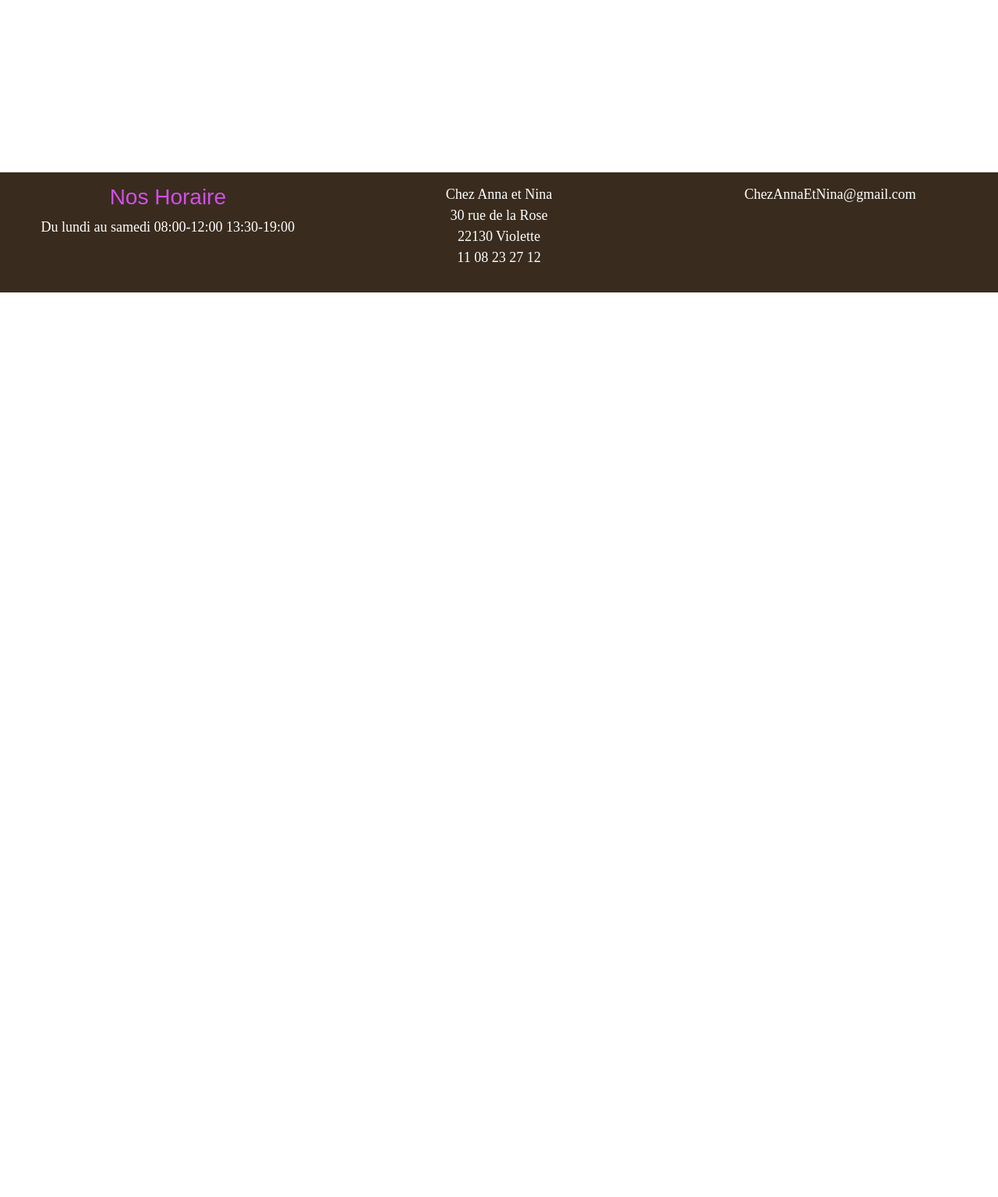
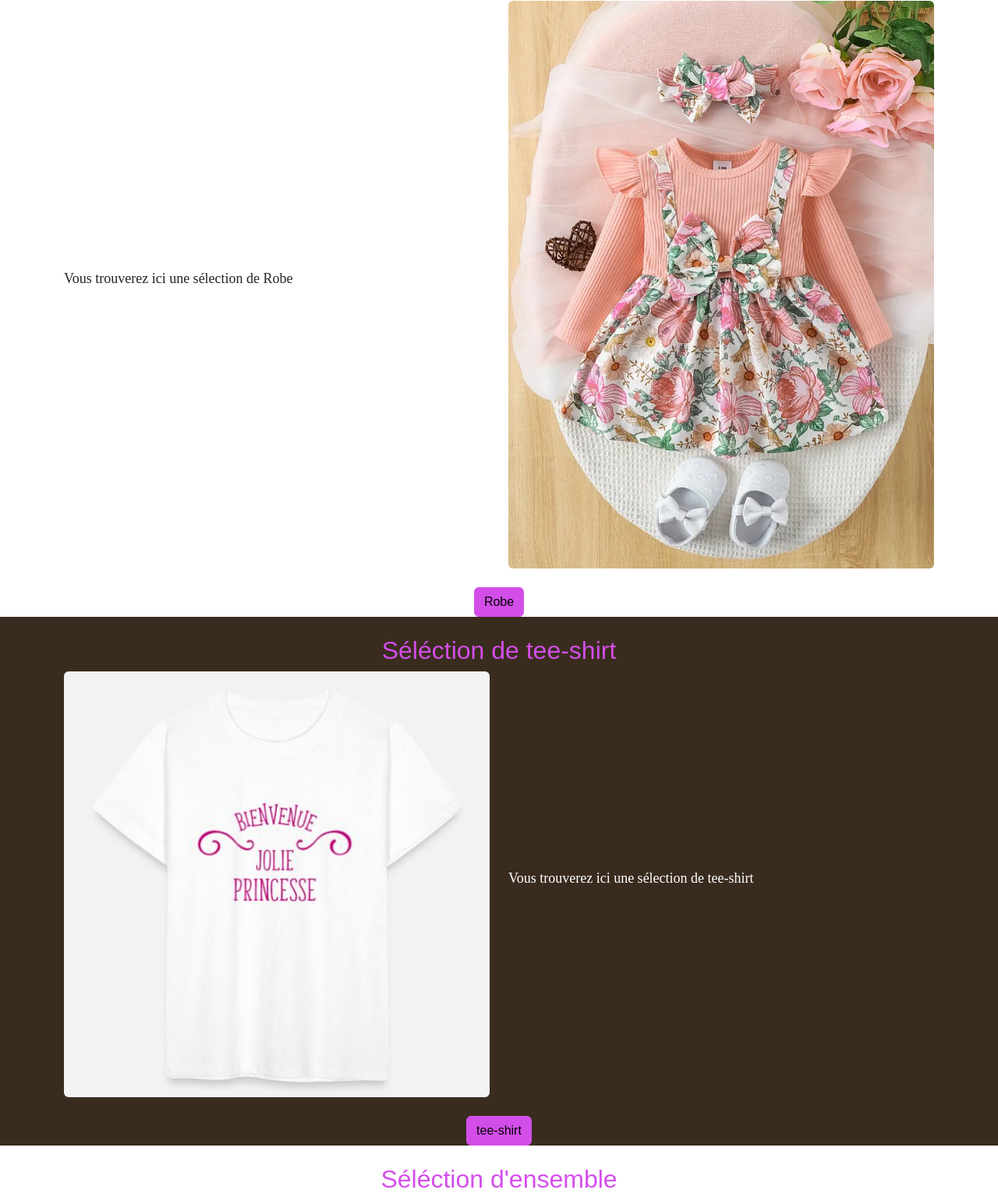
Before and after one commit to CyrilAndriot/file-rouge, a website with bundled scripts: page index.html in a window 1280 px wide. Shown: the part 425-1960 px from the top of the page at 78% size. Before the commit the page ends 800 px from the top, so only its background shows below. Built offline with nearby package versions, Linux system fonts and the light colour scheme; files whose address does not match are found by name.

Commit message:
add page home

```diff
--- a/index.html
+++ b/index.html
@@ -62,7 +62,7 @@
           </p>
         </div>
         <div class="col-6 col-lg-4">
-          <p>ChezAnnaEtNina@gmail.com</p>
+          <p>Test@gmail.com</p>
         </div>
       </div>
 
--- a/pages/home.html
+++ b/pages/home.html
@@ -5,3 +5,63 @@
     <button class="btn btn-primary">Boutique</button>
     </div>
 </div>
+
+<section>
+    <article>
+        <div class="container pt-4">
+            <h2 class="text-center text-primary">Séléction de Robe</h2>
+            <div class="row row-cols-2 align-items-center">
+                <div class="col">
+                    <p class="text-justify">
+                        Vous trouverez ici une sélection de Robe
+                    </p>
+                </div>
+                <div class="col">
+                    <img class="w-100 rounded" src="../image/25a3693b6f92078bf093d3de079f3f00.webp"/>
+                </div>
+            </div>
+            <div class="text-center pt-4">
+                <a href="#" class="btn btn-primary">Robe</a>
+            </div>
+
+        </div>
+    </article>
+    <article class="bg-dark text-white">
+        <div class="container pt-4">
+            <h2 class="text-center text-primary">Séléction de tee-shirt</h2>
+            <div class="row row-cols-2 align-items-center">
+                <div class="col">
+                    <img class="w-100 rounded" src="../image/tee shirt.jpg"/>
+                </div>
+                <div class="col">
+                    <p class="text-justify">
+                        Vous trouverez ici une sélection de tee-shirt
+                    </p>
+                </div>
+            </div>
+            <div class="text-center pt-4">
+                <a href="#" class="btn btn-primary">tee-shirt</a>
+            </div>
+
+        </div>
+    </article>
+    <article>
+        <div class="container pt-4">
+            <h2 class="text-center text-primary">Séléction d'ensemble</h2>
+            <div class="row row-cols-2 align-items-center">
+                <div class="col">
+                    <p class="text-justify">
+                        Vous trouverez ici une sélection d'ensemble
+                    </p>
+                </div>
+                <div class="col">
+                    <img class="w-100 rounded" src="../image/ensemble.jpg"/>
+                </div>
+            </div>
+            <div class="text-center pt-4">
+                <a href="#" class="btn btn-primary">Ensemble</a>
+            </div>
+
+        </div>
+    </article>
+</section>
--- a/scss/main.scss
+++ b/scss/main.scss
@@ -48,3 +48,7 @@ p{
     }
 
 }
+
+.text-justify{
+    text-align: justify;
+}
```
Also changed, not shown: image/ensemble.jpg (added), image/tee shirt.jpg (added), scss/main.css, 1 other file.
